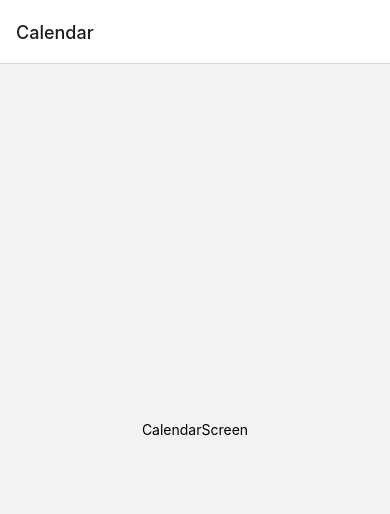
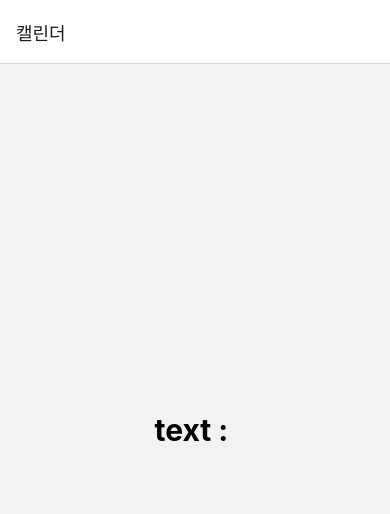
Before and after one commit to romingoon/rn_daylog, a React Native app: screen /Calendar in a window 390 px wide. Shown: the top 514 px of the page. Built offline with nearby package versions, Linux system fonts and the light colour scheme.

Commit message:
Context API 사용하기, useContext Hook 사용하여 Context에서  유동적인 값 다루기

```diff
--- a/App.tsx
+++ b/App.tsx
@@ -1,11 +1,13 @@
 import React from 'react';
 import { NavigationContainer } from '@react-navigation/native';
 import RootStack from './src/screens/RootStack';
-
+import { LogContextProvider } from './src/contexts/LogContext';
 const App = () => {
   return (
     <NavigationContainer>
-      <RootStack />
+      <LogContextProvider>
+        <RootStack />
+      </LogContextProvider>
     </NavigationContainer>
   );
 };
--- /dev/null
+++ b/src/contexts/LogContext.tsx
@@ -0,0 +1,10 @@
+import { createContext, useState } from 'react';
+
+const LogContext = createContext({});
+
+export function LogContextProvider({ children }: any) {
+  const [text, setText] = useState('');
+  return <LogContext.Provider value={{ text, setText }}>{children}</LogContext.Provider>;
+}
+
+export default LogContext;
--- a/src/screens/CalendarScreen.tsx
+++ b/src/screens/CalendarScreen.tsx
@@ -1,10 +1,11 @@
-import React from 'react';
+import React, { useContext } from 'react';
 import { View, Text, StyleSheet } from 'react-native';
-
+import LogContext from '../contexts/LogContext';
 const CalendarScreen = () => {
+  const { text }: any = useContext(LogContext);
   return (
     <View style={styles.block}>
-      <Text>CalendarScreen</Text>
+      <Text style={styles.text}>text : {text}</Text>
     </View>
   );
 };
@@ -15,6 +16,11 @@ const styles = StyleSheet.create({
     justifyContent: 'center',
     alignItems: 'center',
   },
+  text: {
+    fontSize: 30,
+    fontWeight: 'bold',
+    padding: 16,
+  },
 });
 
 export default CalendarScreen;
--- a/src/screens/FeedsScreen.tsx
+++ b/src/screens/FeedsScreen.tsx
@@ -1,10 +1,17 @@
-import React from 'react';
-import { View, Text, StyleSheet } from 'react-native';
+import React, { useContext } from 'react';
+import { View, Text, StyleSheet, TextInput } from 'react-native';
+import LogContext from '../contexts/LogContext';
 
 const FeedsScreen = () => {
+  const { text, setText }: any = useContext(LogContext);
   return (
     <View style={styles.block}>
-      <Text>FeedsScreen</Text>
+      <TextInput
+        value={text}
+        onChangeText={setText}
+        placeholder='텍스트를 입력하세요 '
+        style={styles.input}
+      />
     </View>
   );
 };
@@ -15,6 +22,10 @@ const styles = StyleSheet.create({
     justifyContent: 'center',
     alignItems: 'center',
   },
+  input: {
+    padding: 16,
+    backgroundColor: 'white',
+  },
 });
 
 export default FeedsScreen;
--- a/src/screens/MainTab.tsx
+++ b/src/screens/MainTab.tsx
@@ -29,9 +29,9 @@ const MainTab = () => {
         tabBarShowLabel: false,
       })}
     >
-      <Tab.Screen name='Feeds' component={FeedsScreen} />
-      <Tab.Screen name='Calendar' component={CalendarScreen} />
-      <Tab.Screen name='Search' component={SearchScreen} />
+      <Tab.Screen name='Feeds' component={FeedsScreen} options={{ headerShown: false }} />
+      <Tab.Screen name='Calendar' component={CalendarScreen} options={{ headerShown: false }} />
+      <Tab.Screen name='Search' component={SearchScreen} options={{ headerShown: false }} />
     </Tab.Navigator>
   );
 };
--- a/src/screens/RootStack.tsx
+++ b/src/screens/RootStack.tsx
@@ -1,14 +1,30 @@
 import React from 'react';
 import { createNativeStackNavigator } from '@react-navigation/native-stack';
+import { getFocusedRouteNameFromRoute } from '@react-navigation/native';
 import MainTab from './MainTab';
 import WriteScreen from './WriteScreen';
 
 const Stack = createNativeStackNavigator();
 
+const getHeaderTitle = (route: any) => {
+  const routeName = getFocusedRouteNameFromRoute(route) ?? 'Feeds';
+
+  const nameMap: { [key: string]: string } = {
+    Feeds: '피드',
+    Calendar: '캘린더',
+    Search: '검색',
+  };
+  return nameMap[routeName];
+};
+
 const RootStack = () => {
   return (
     <Stack.Navigator>
-      <Stack.Screen name='MainTab' component={MainTab} options={{ headerShown: false }} />
+      <Stack.Screen
+        name='MainTab'
+        component={MainTab}
+        options={({ route }: any) => ({ title: getHeaderTitle(route) })}
+      />
       <Stack.Screen name='Write' component={WriteScreen} />
     </Stack.Navigator>
   );
```
